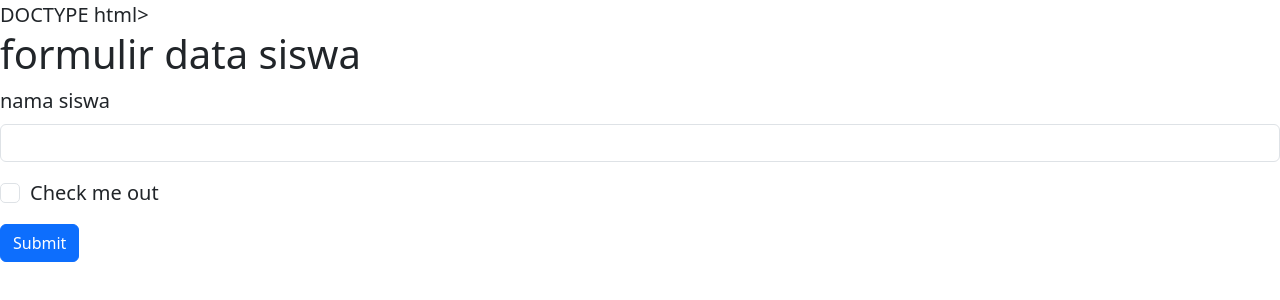
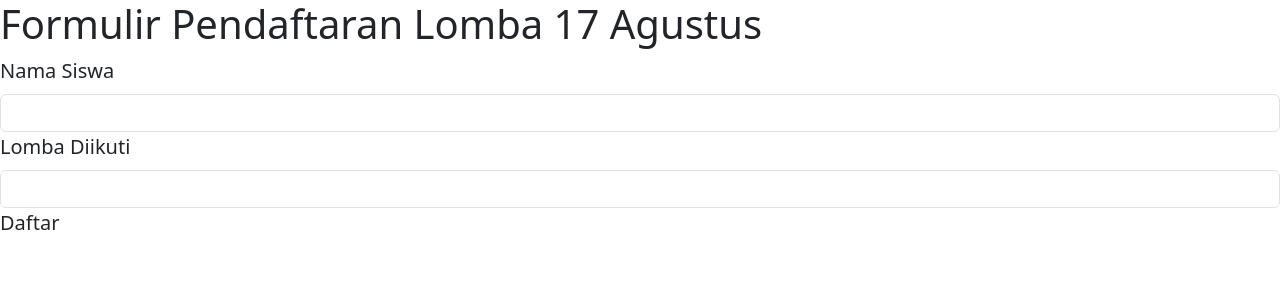
Before and after one commit to MUHAMADRAMDANI24/latihanform, a plain HTML site: page index.html in a window 1280 px wide. Drawn offline with nearby package versions, Linux system fonts and the light colour scheme.

Commit message:
update index.html

```diff
--- a/index.html
+++ b/index.html
@@ -1,4 +1,4 @@
-DOCTYPE html>
+<!DOCTYPE html>
 <html lang="en">
 
 <head>
@@ -6,29 +6,30 @@ DOCTYPE html>
   <meta http-equiv="X-UA-Compatible" content="IE=Edge">
   <meta name="viewport" content="width=device-width, initial-scale=1">
 
-  <title>latihan di ajar membuat from</title>
+  <title>Latihan Membuat Form</title>
 
   <!-- HTML -->
   <link href="https://cdn.jsdelivr.net/npm/bootstrap@5.3.3/dist/css/bootstrap.min.css" rel="stylesheet" integrity="sha384-QWTKZyjpPEjISv5WaRU9OFeRpok6YctnYmDr5pNlyT2bRjXh0JMhjY6hW+ALEwIH" crossorigin="anonymous">
   <script src="https://cdn.jsdelivr.net/npm/bootstrap@5.3.3/dist/js/bootstrap.bundle.min.js" integrity="sha384-YvpcrYf0tY3lHB60NNkmXc5s9fDVZLESaAA55NDzOxhy9GkcIdslK1eN7N6jIeHz" crossorigin="anonymous"></script>
+
   <!-- Custom Styles -->
   <link rel="stylesheet" href="style.css">
 </head>
-<h1>formulir data siswa</h1>
+
+<body>
+  <h1>Formulir Pendaftaran Lomba 17 Agustus</h1>
 
   <form>
     <div class="mb-3">
-    <label for="exampleInputEmail1" class="form-label">nama siswa</label>
+      <label for="exampleInputEmail1" class="form-label">Nama Siswa</label>
       <input type="email" class="form-control" id="exampleInputEmail1" aria-describedby="emailHelp">
+      <form>
+    <div class="mb-3">
+      <label for="exampleInputEmail1" class="form-label">Lomba Diikuti</label>
+        <input type="email" class="form-control" id="exampleInputEmail1" aria-describedby="emailHelp"
 
-  </div>
 
-  </div>
-  <div class="mb-3 form-check">
-    <input type="checkbox" class="form-check-input" id="exampleCheck1">
-    <label class="form-check-label" for="exampleCheck1">Check me out</label>
-  </div>
-  <button type="submit" class="btn btn-primary">Submit</button>
+    <button type="submit" class="btn btn-primary">Daftar</button>
   </form>
   <!-- Project -->
   <script src="main.js"></script>
```
Lines whose indentation alone changed are shown as unchanged.
